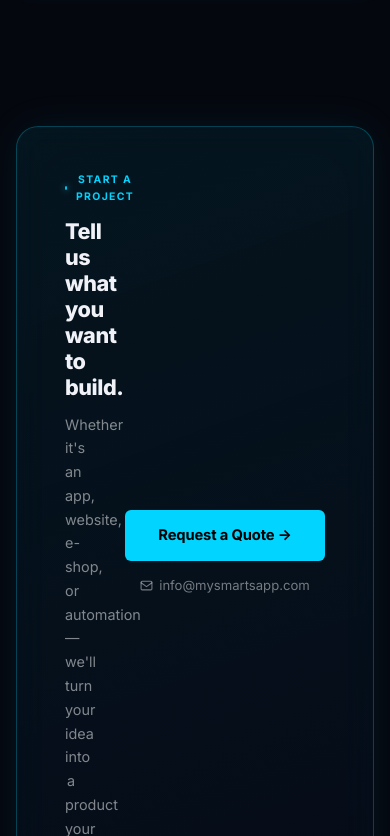
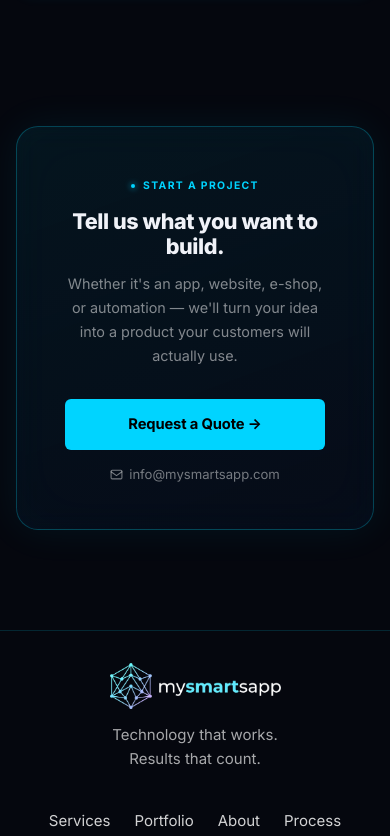
Before and after one commit to Sabbasromania-ai/mysmartapp-site, a React (Vite) app: page /apps in a window 390 px wide. Shown: the part 3928-4764 px from the top of the page. Built offline with nearby package versions, Linux system fonts and the light colour scheme.

Commit message:
fix: CTA card mobile layout broken on small screens

```diff
--- a/src/index.css
+++ b/src/index.css
@@ -3044,11 +3044,13 @@ button.feature-card {
 
   /* ---- CTA STRIP ---- */
   .cta-card {
-    grid-template-columns: 1fr;
+    display: flex !important;
+    flex-direction: column !important;
     padding: 28px 20px;
     gap: 22px;
     text-align: center;
   }
+  .cta-left { width: 100%; }
   .cta-sub { max-width: 100%; }
   .cta-right {
     width: 100%;
```
